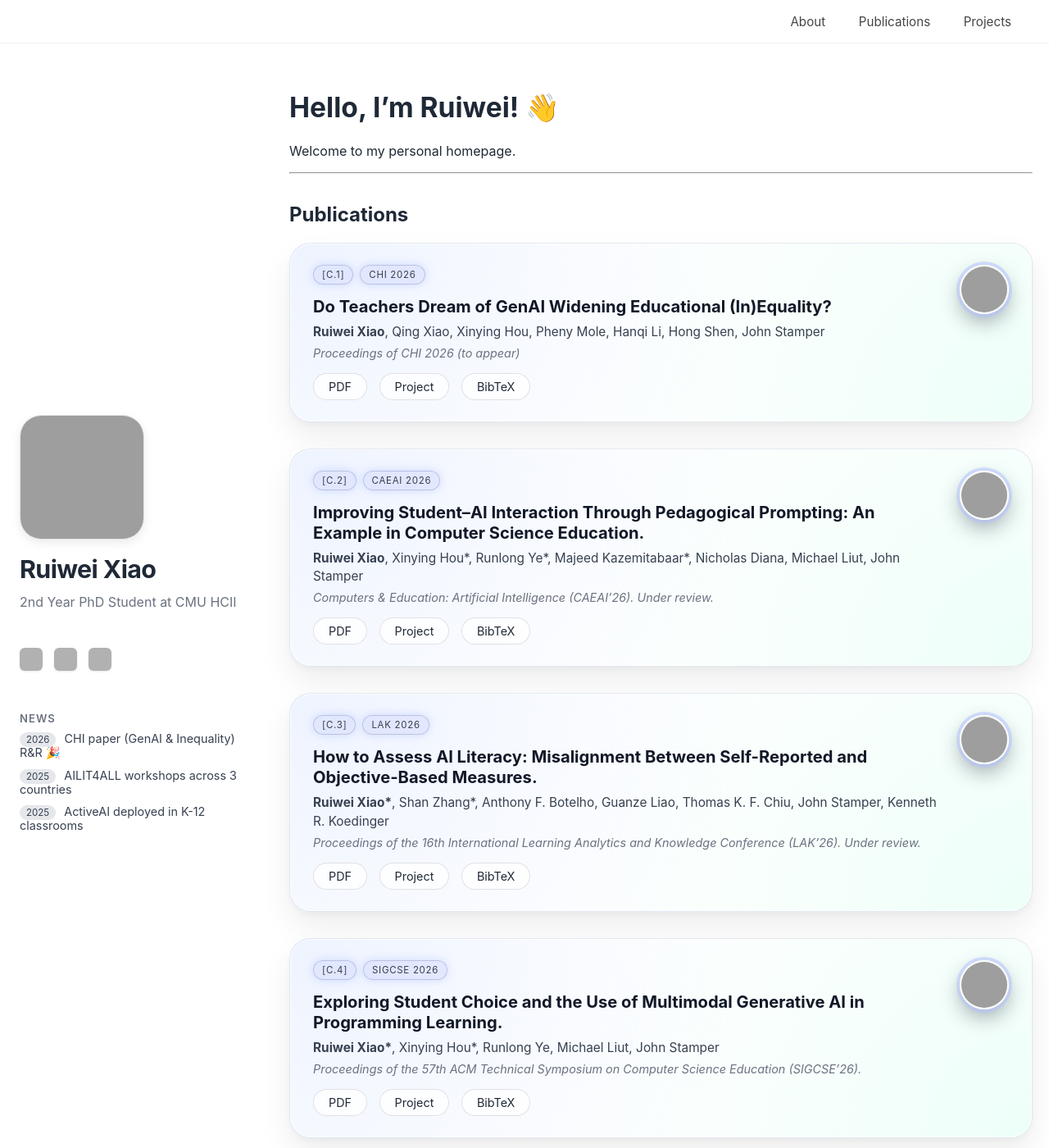
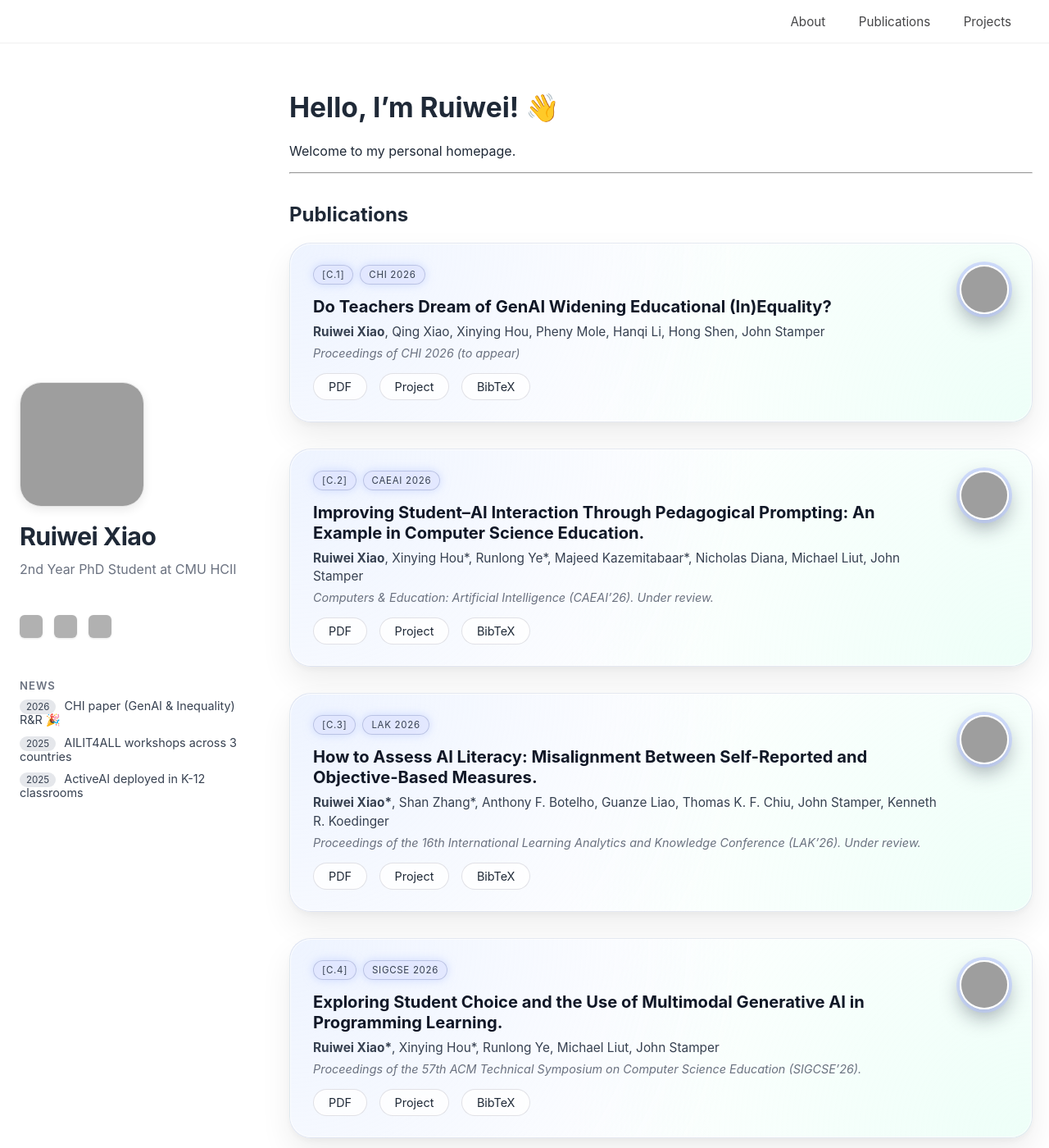
Before and after one commit to ruiwei-xiao/ruiwei-xiao.github.io, a Jekyll site: the page built from index.md, in a window 1280 px wide and 1400 px high. Shown: the whole window at 82% size. Built offline with Jekyll 4.4.1, drawn with Linux system fonts in a browser that asks for light colours; grey boxes are pictures that could not be loaded.

Commit message:
Update style.css

```diff
--- a/assets/css/style.css
+++ b/assets/css/style.css
@@ -34,7 +34,7 @@ body {
   padding-right: 4px;
 
   position: sticky;
-  top: calc(50vh - 200px);  /* 200 大概是 sidebar 半高度，可以微调 */
+  top: calc(50vh - 240px);  /* 220 大概是 sidebar 半高度，可以微调 */
 
   align-self: flex-start;
 }
```
